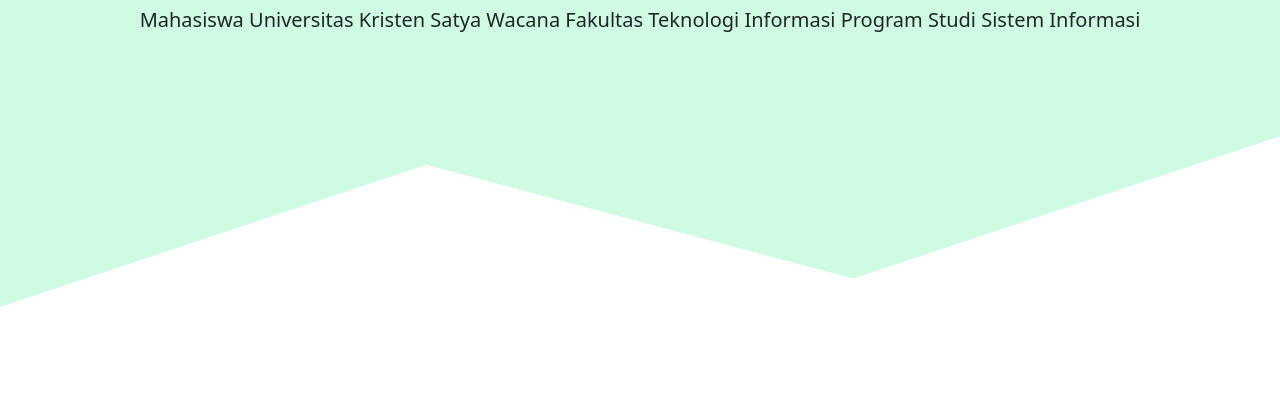
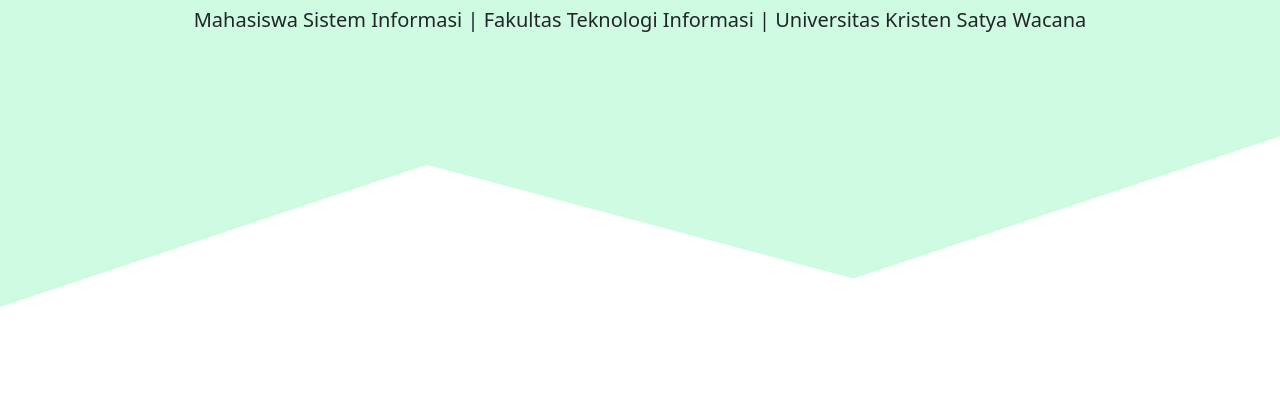
Before and after one commit to Mursidsetyo/Portfolio, a plain HTML site: page index.html in a window 1280 px wide. Shown: the part 371-783 px from the top of the page. Drawn offline with nearby package versions, Linux system fonts and the light colour scheme.

Commit message:
menambah GSAP

```diff
--- a/index.html
+++ b/index.html
@@ -44,7 +44,7 @@
     <section class="jumbotron text-center">
       <img src="img/WhatsApp Image 2021-08-22 at 14.15.38 (2).jpeg" alt="Mursid Setyo" width="200" class="rounded-circle img-thumbnail" />
       <h1 class="display-4">Mursid Setyo</h1>
-      <p class="lead">Mahasiswa Universitas Kristen Satya Wacana Fakultas Teknologi Informasi Program Studi Sistem Informasi</p>
+      <p class="lead"></p>
       <svg xmlns="http://www.w3.org/2000/svg" viewBox="0 0 1440 320"><path fill="#fff" fill-opacity="1" d="M0,288L480,128L960,256L1440,96L1440,320L960,320L480,320L0,320Z"></path></svg>
     </section>
     <!--akhir jumbotron-->
@@ -175,7 +175,10 @@
     </script>
 
     <script src="https://cdnjs.cloudflare.com/ajax/libs/gsap/3.7.1/gsap.min.js"></script>
+    <script src="https://cdnjs.cloudflare.com/ajax/libs/gsap/3.7.1/TextPlugin.min.js"></script>
     <script>
+      gsap.registerPlugin(TextPlugin);
+      gsap.to('.lead',{duration:2,delay:1, text:'Mahasiswa Sistem Informasi | Fakultas Teknologi Informasi | Universitas Kristen Satya Wacana'})
       gsap.from('.jumbotron img',{duration :1,rotateY:360,opacity :0, });
       gsap.from('.navbar',{duration:1.5,y:'-100%',opacity:0,ease:'bounce'});
       gsap.from('.display-4',{duration:1,x:-50,opacity:0,delay:0.5,ease:'back'});
```
